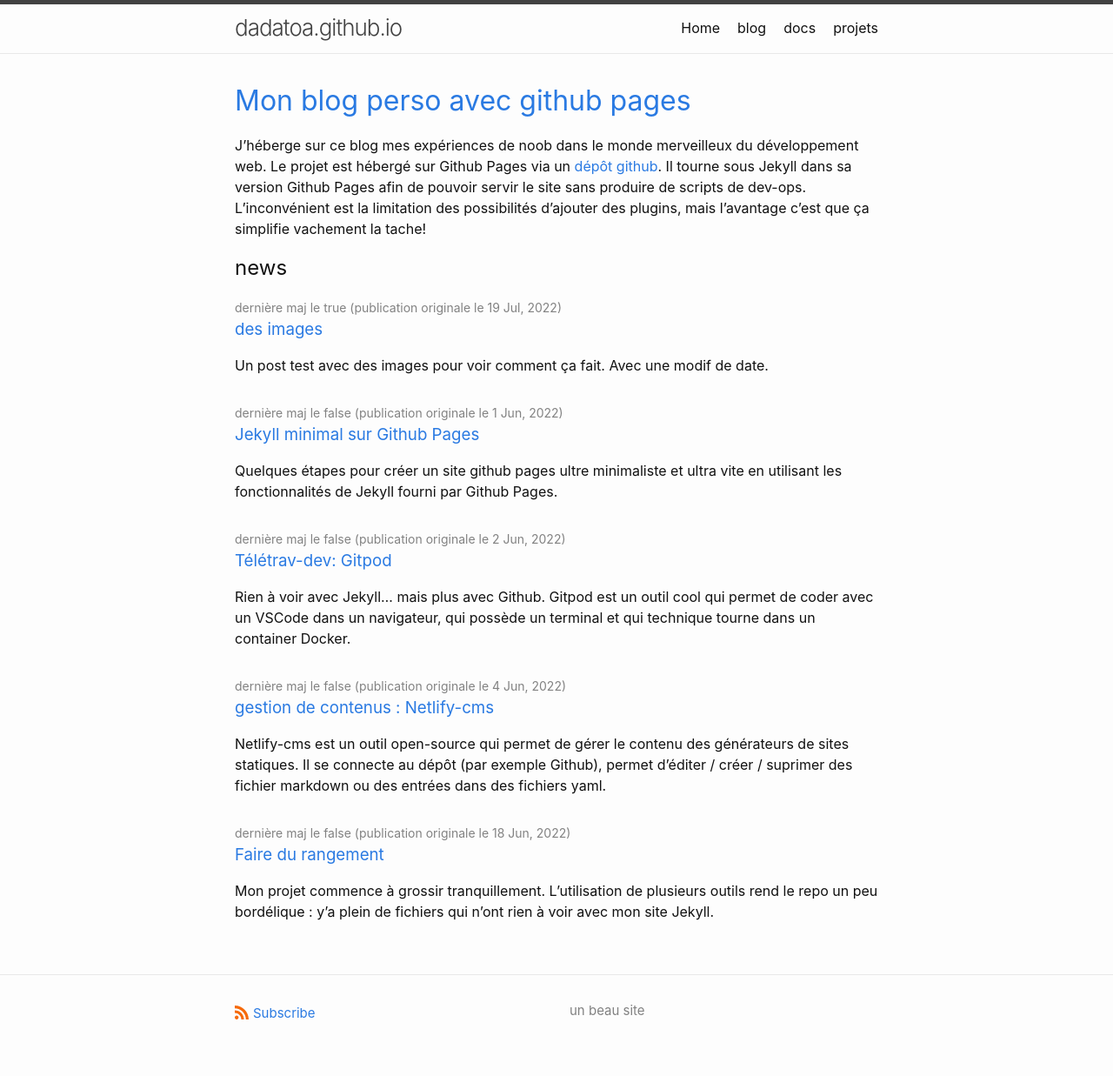
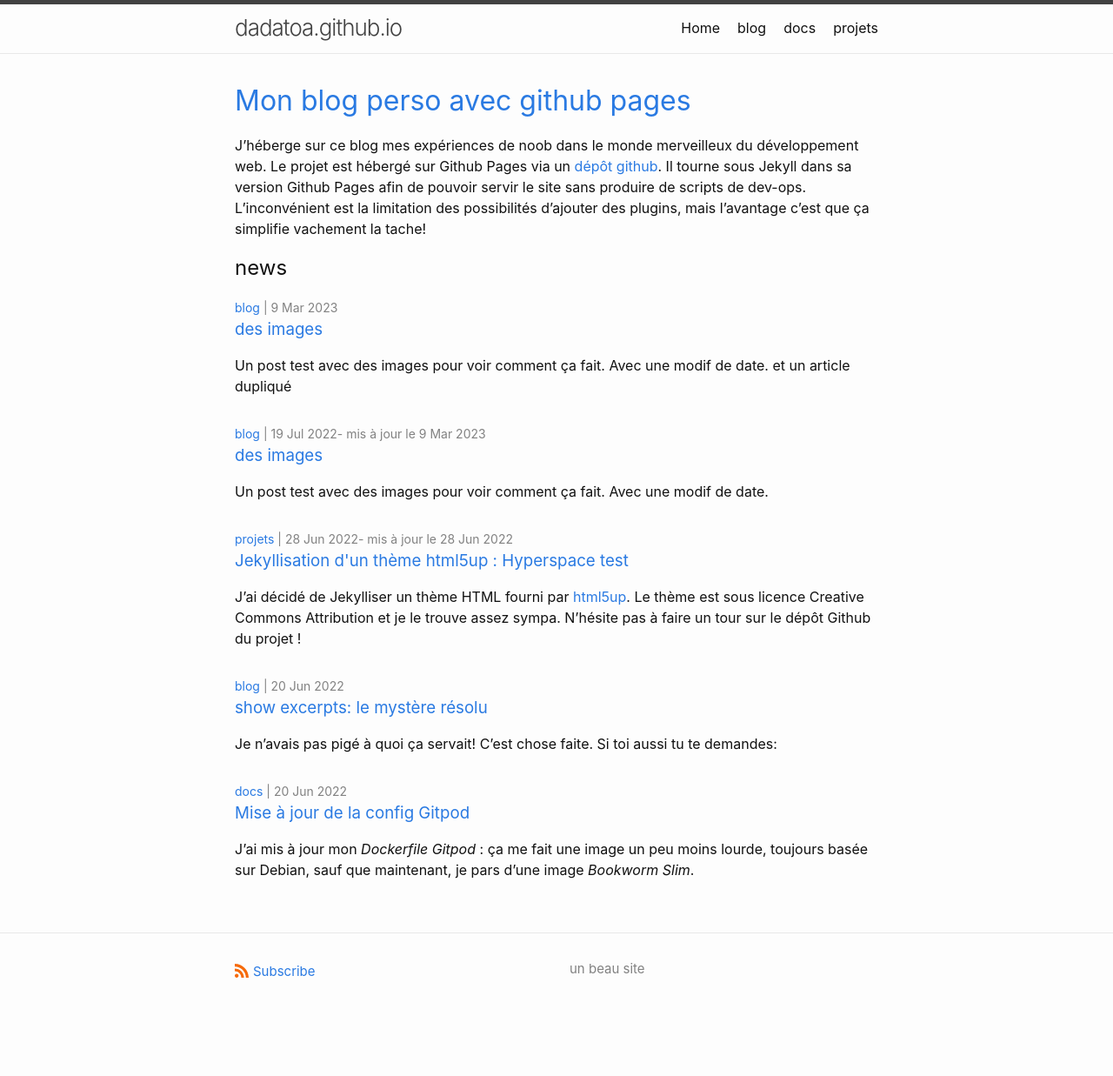
Before and after one commit to dadatoa/dadatoa.github.io, a Jekyll site: the page built from README.md, in a window 1280 px wide. Shown: the whole page at 87% size. Built offline with Jekyll 4.4.1, drawn with Linux system fonts in a browser that asks for light colours; our own code applies the rules of GitHub Pages for plain Markdown files; after the commit the page ends 1189 px from its top, so only the background shows below that.

Commit message:
formatage de dates

```diff
--- a/_layouts/home.html
+++ b/_layouts/home.html
@@ -8,12 +8,16 @@
 <h2>news</h2>
 
 <ul class="post-list">
-      {%- assign date_format = site.minima.date_format | default: "%-d %b, %Y" -%}
-      {%- assign posts = site.posts | sort: 'update' | reverse -%}
+      {%- assign date_format_fr = "%-d %b %Y" -%}
+      {%- assign posts = site.posts | sort: 'pubdate' | reverse -%}
       {%- for post in posts limit: 5 -%}
       <li>
-          {% if post.section %}<span class="post-meta">{{ post.section }} | </span>{% endif %}
-          <span class="post-meta">dernière maj le {{ post.update | date: date_format }} (publication originale le {{ post.date | date: date_format }})
+          {% if post.category %}<span class="post-meta"><a href="{{ post.category | relative_url }}">{{ post.category }}</a> | </span>{% endif %}
+          <span class="post-meta">
+            {{ post.date | date: date_format_fr }}
+            {%- if post.update -%}
+            - mis à jour le {{ post.pubdate | date: date_format_fr }}
+            {%- endif -%}
           </span>
           <h3><a href="{{ post.url | relative_url }}">{{ post.title }}</a></h3>
           {%- if site.show_excerpts -%}
--- a/collections/_posts/2022-06-28-jekyllisation-dun-theme-html5up-hyperspace.md
+++ b/collections/_posts/2022-06-28-jekyllisation-dun-theme-html5up-hyperspace.md
@@ -3,7 +3,7 @@
 category: projets
 tags:
 pubdate: 2022-06-28T10:48:54.416Z
-update: false
+update: true
 layout: post
 ---
 J'ai décidé de Jekylliser un thème HTML fourni par [html5up](https://html5up.net/). Le thème est sous licence Creative Commons Attribution et je le trouve assez sympa. N'hésite pas à faire un tour sur le dépôt Github du projet !
```
Also changed, not shown: _layouts/archive.html (+7 -3 lines), _layouts/section.html (+9 -4 lines).
